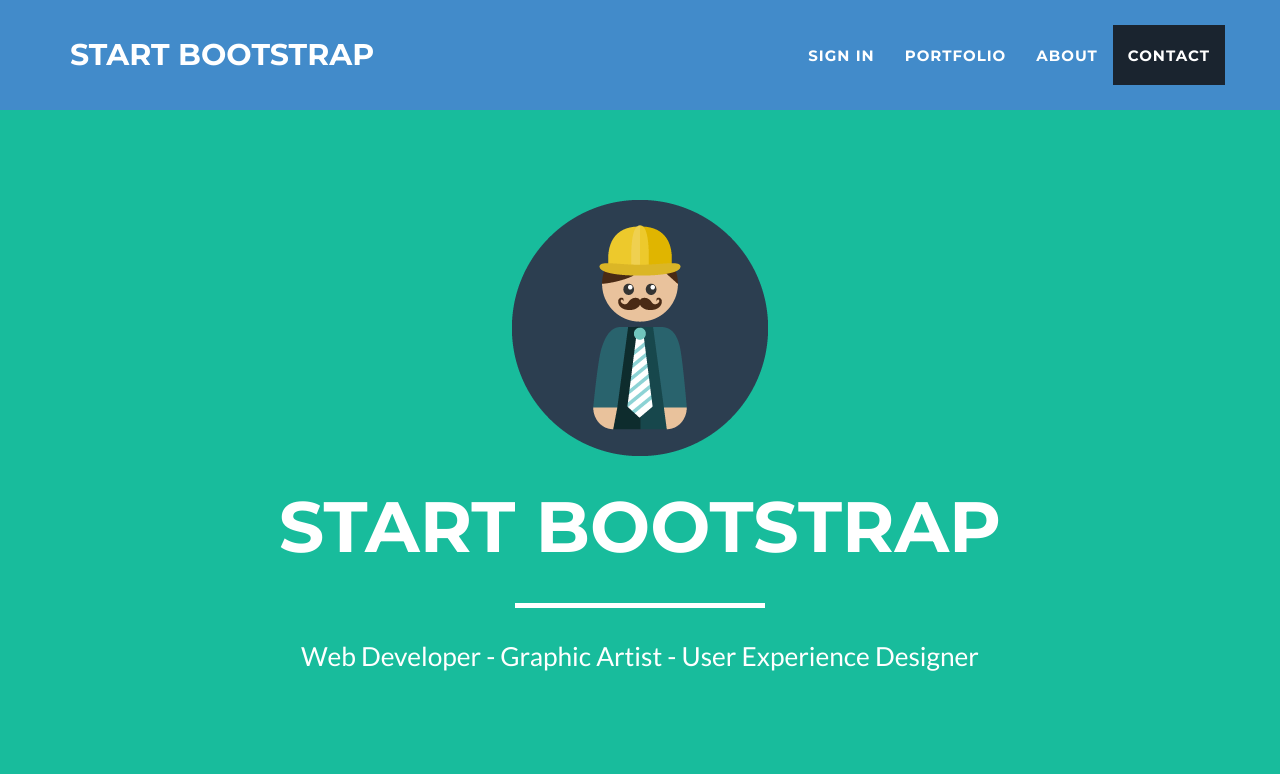
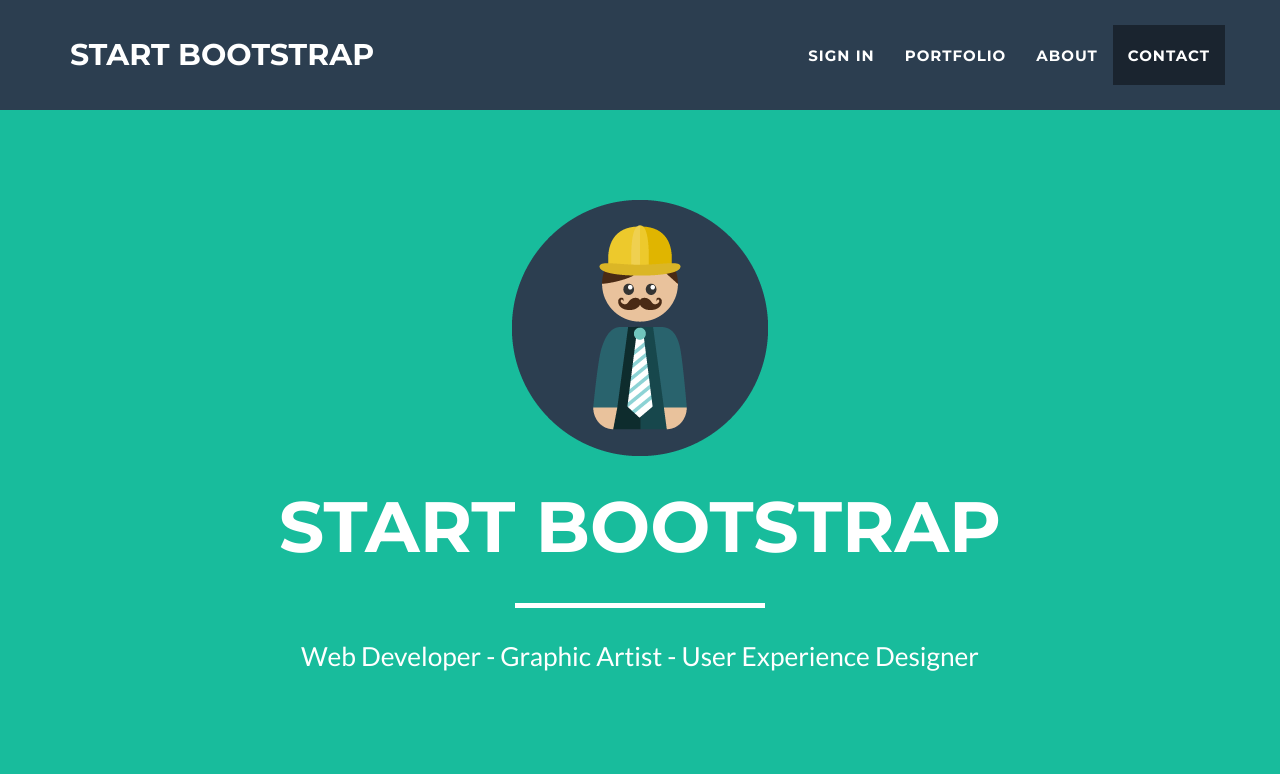
Before and after one commit to sahilshekhawat/HackathonReloaded, a Django app: page / in a window 1280 px wide. Shown: the top 774 px of the page. Run offline with Django 3.2, Linux system fonts and the light colour scheme; parts of the project's set-up code (start-up, migrations or seed data) failed here and were passed over; some libraries are stand-ins or nearby versions.

Commit message:
some minor ui changes

```diff
--- a/static/css/freelancer.css
+++ b/static/css/freelancer.css
@@ -151,8 +151,6 @@ header .intro-text .skills {
     text-transform: uppercase;
     font-family: Montserrat,"Helvetica Neue",Helvetica,Arial,sans-serif;
     font-weight: 700;
-    background-color: #428BCA;
-
 }
 
 .navbar a:focus {
--- a/templates/index.html
+++ b/templates/index.html
@@ -18,7 +18,7 @@
     <link href="static/css/freelancer.css" rel="stylesheet">
 
     <!-- Custom Fonts -->
-    <link href="static/font-awesome-4.1.0/css/font-awesome.min.css" rel="stylesheet" type="text/css">
+    <link href="font-awesome-4.1.0/css/font-awesome.min.css" rel="stylesheet" type="text/css">
     <link href="http://fonts.googleapis.com/css?family=Montserrat:400,700" rel="stylesheet" type="text/css">
     <link href="http://fonts.googleapis.com/css?family=Lato:400,700,400italic,700italic" rel="stylesheet" type="text/css">
 
@@ -27,8 +27,6 @@
     <!--[if lt IE 9]>
         <script src="https://oss.maxcdn.com/libs/html5shiv/3.7.0/html5shiv.js"></script>
         <script src="https://oss.maxcdn.com/libs/respond.js/1.4.2/respond.min.js"></script>
-        <script src="//html5shim.googlecode.com/svn/trunk/html5.js"></script>
-
     <![endif]-->
 
 </head>
@@ -308,7 +306,6 @@
                 </div>
             </div>
             <div class="container">
-
                 <div class="row">
                     <div class="col-lg-8 col-lg-offset-2">
                         <div class="modal-body">
@@ -522,38 +519,8 @@
             </div>
         </div>
     </div>
-    <!--<div id="signin_modal" style="display:none;">
-       <div id="loginModal" class="modal show" tabindex="-1" role="dialog" aria-hidden="true">
-          <div class="modal-dialog">
-          <div class="modal-content">
-              <div class="modal-header">
-                  <button type="button" class="close" data-dismiss="modal" aria-hidden="true">×</button>
-                  <h1 class="text-center">Login</h1>
-              </div>
-              <div class="modal-body">
-                  <form class="form col-md-12 center-block">
-                    <div class="form-group">
-                      <input type="text" class="form-control input-lg" placeholder="Email">
-                    </div>
-                    <div class="form-group">
-                      <input type="password" class="form-control input-lg" placeholder="Password">
-                    </div>
-                    <div class="form-group">
-                      <button class="btn btn-primary btn-lg btn-block">Sign In</button>
-                      <span class="pull-right"><a href="#">Register</a></span><span><a href="#">Need help?</a></span>
-                    </div>
-                  </form>
-              </div>
-              <div class="modal-footer">
-                  <div class="col-md-12">
-                  <button class="btn" data-dismiss="modal" aria-hidden="true">Cancel</button>
-                  </div>
-              </div>
-          </div>
-          </div>
-       </div>
-    </div>-->
-   <div class="portfolio-modal modal fade" id="signin_modal" tabindex="-1" role="dialog" aria-hidden="true">
+
+    <div class="portfolio-modal modal fade" id="signin_modal" tabindex="-1" role="dialog" aria-hidden="true">
         <div class="modal-content">
             <div class="close-modal" data-dismiss="modal">
                 <div class="lr">
@@ -610,10 +577,6 @@
 
     <!-- Custom Theme JavaScript -->
     <script src="static/js/freelancer.js"></script>
-    <script src="//ajax.googleapis.com/ajax/libs/jquery/2.0.2/jquery.min.js"></script>
-	<script src="static/js/bootstrap.min.js"></script>
-
-
 
 </body>
 
```
